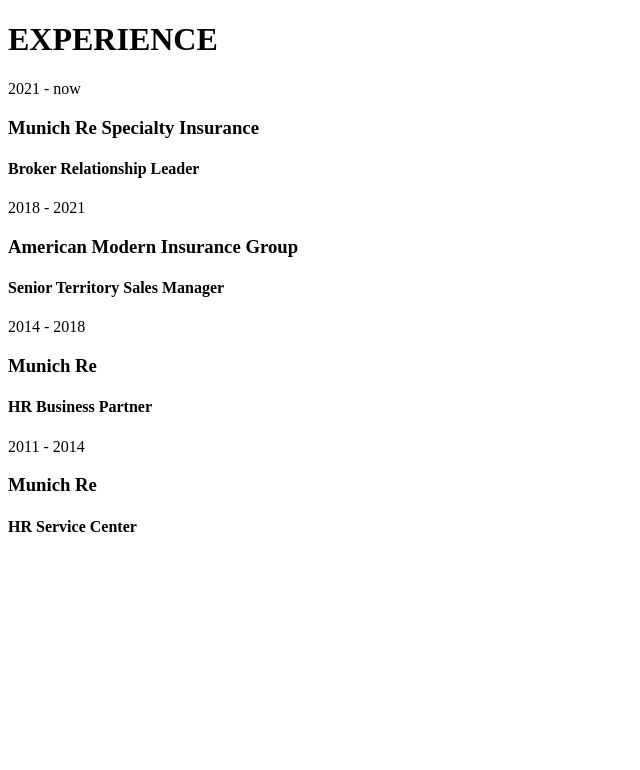
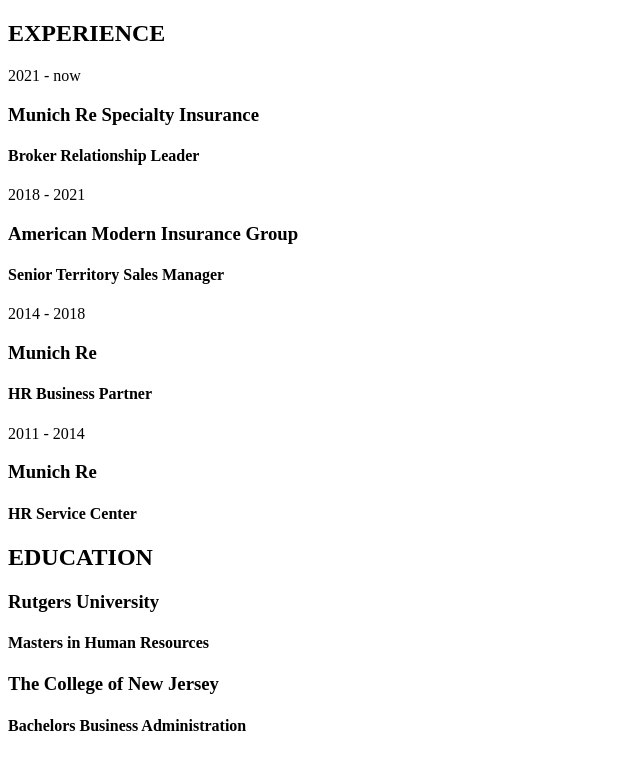
Before and after one commit to car-r/ariana-site, a Next.js app: page /resume in a window 1280 px wide. Shown: the top 770 px of the page, without its empty margins (0-640 px from the left). Built offline with nearby package versions, Linux system fonts and the light colour scheme.

Commit message:
updated resume to include education. added button to post card with dynamic route

```diff
--- a/pages/resume.js
+++ b/pages/resume.js
@@ -2,8 +2,8 @@
 
 const resume = () => {
     return (
-        <div className='w-11/12 max-w-5xl mx-auto mt-10'>
-            <h1 className='text-5xl md:text-6xl font-bold mb-12'>EXPERIENCE</h1>
+        <div className='w-11/12 max-w-5xl mx-auto mt-14 mb-28'>
+            <h2 className='text-5xl md:text-6xl font-bold mb-12'>EXPERIENCE</h2>
             <div className='border-l-2 border-gray-900 pl-4 mb-16'>
                 <p className='font-light '>2021 - now</p>
                 <h3 className='text-2xl md:text-3xl font-semibold my-2'>Munich Re Specialty Insurance</h3>
@@ -24,6 +24,17 @@
                 <h3 className='text-2xl md:text-3xl font-semibold my-2'>Munich Re</h3>
                 <h4 className='text-lg md:text-xl'>HR Service Center</h4>
             </div>
+            <div>
+                <h2 className='text-5xl md:text-6xl font-bold mb-12 mt-28'>EDUCATION</h2>
+                <div className='border-l-2 border-gray-900 pl-4 mb-16'>
+                    <h3 className='text-2xl md:text-3xl font-semibold my-2'>Rutgers University</h3>
+                    <h4 className='text-lg md:text-xl'>Masters in Human Resources</h4>
+                </div>
+                <div className='border-l-2 border-gray-900 pl-4 mb-16'>
+                    <h3 className='text-2xl md:text-3xl font-semibold my-2'>The College of New Jersey</h3>
+                    <h4 className='text-lg md:text-xl'>Bachelors Business Administration</h4>
+                </div>
+            </div>
         </div>
     )
 }
```
Also changed, not shown: components/PostCard.js (+10 -1 lines).
